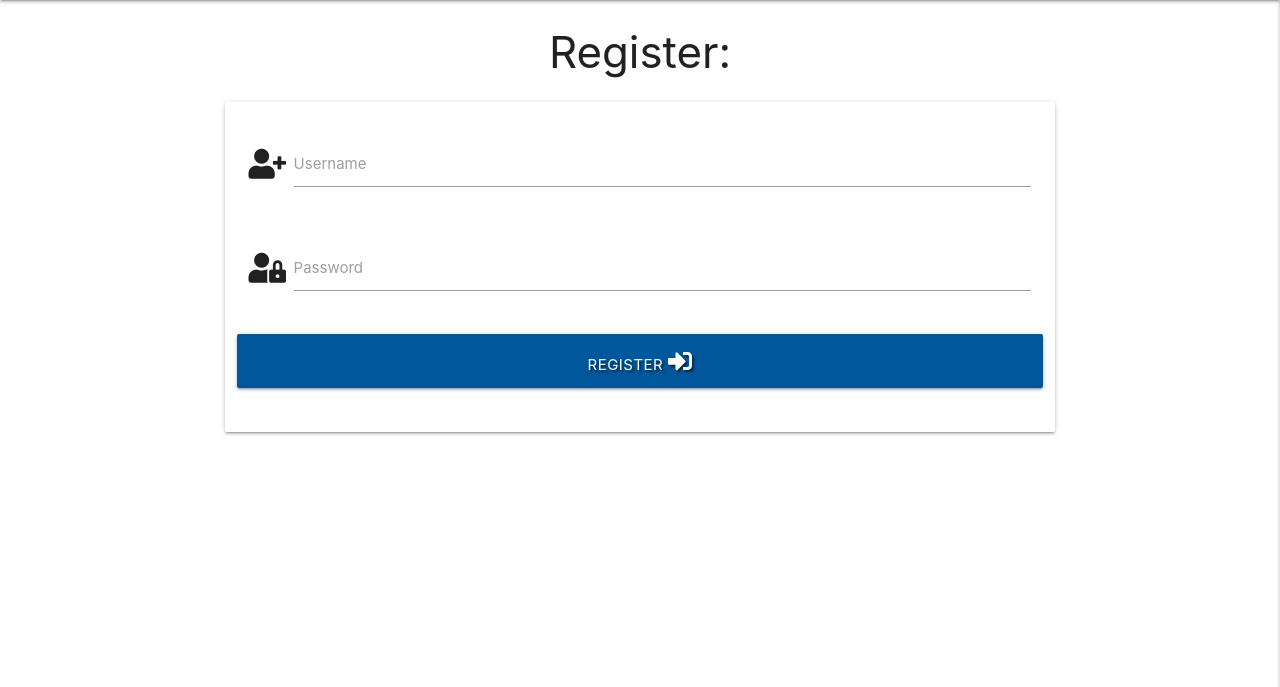
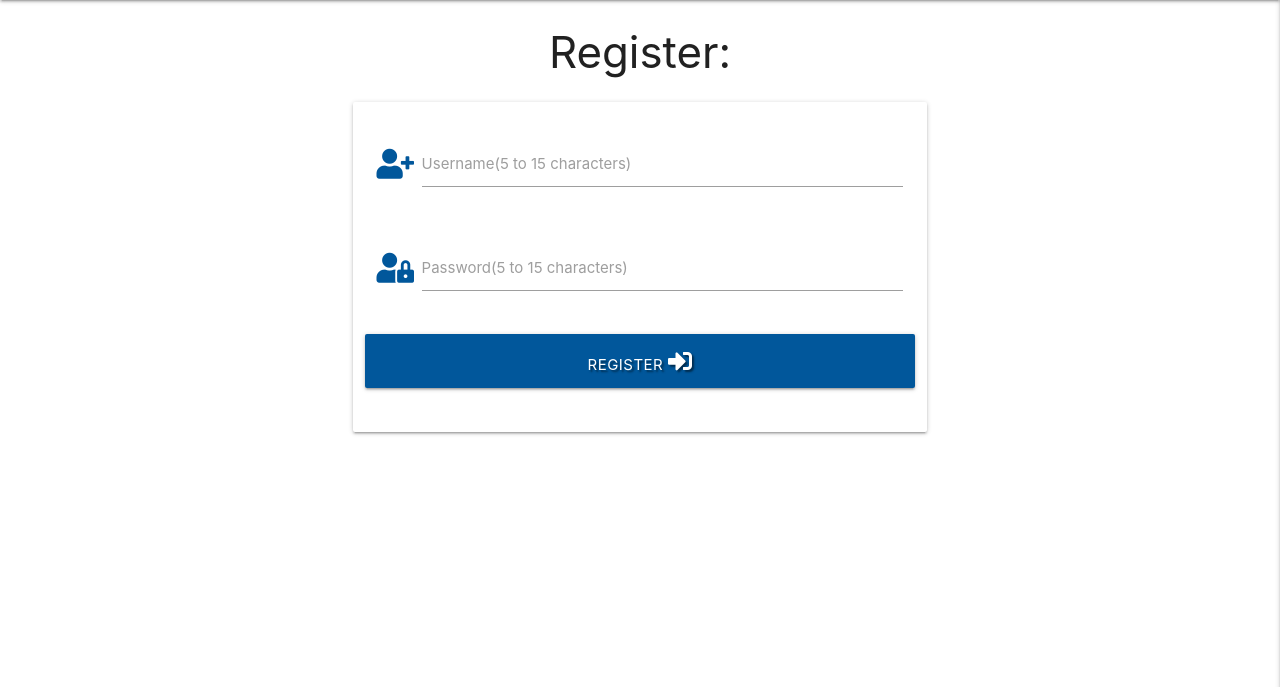
Before and after one commit to Vlad-404/practice_task_manager, a Flask app: page /register in a window 1280 px wide. Shown: the part 64-751 px from the top of the page. Run offline with Flask 2, Linux system fonts and the light colour scheme; some libraries are stand-ins or nearby versions.

Commit message:
Added register functionality

```diff
--- a/app.py
+++ b/app.py
@@ -27,8 +27,26 @@ def get_tasks():
     return render_template("tasks.html", tasks=tasks)
 
 
-@app.route("/register", methods=["GET","POST"])
+@app.route("/register", methods=["GET", "POST"])
 def register():
+    if request.method == "POST":
+        # check if the user name already exists in db
+        existing_user = mongo.db.users.find_one(
+            {"username": request.form.get("username").lower()})
+
+        if existing_user:
+            flash("Username already exists")
+            return redirect(url_for("register"))
+
+        register = {
+            "username": request.form.get("username").lower(),
+            "password": generate_password_hash(request.form.get("password"))
+        }
+        mongo.db.users.insert_one(register)
+
+        # put the new user into 'session' cookie
+        session["user"] = request.form.get("username").lower()
+        flash("Registration Successful!")
     return render_template("register.html")
 
 
--- a/static/css/style.css
+++ b/static/css/style.css
@@ -1,3 +1,7 @@
 .text-shadow {
     text-shadow: 2px 2px 2px rgba(0, 0, 0, 0.5);
 }
+
+.flashes h4 {
+    line-height: 2;
+}
--- a/templates/base.html
+++ b/templates/base.html
@@ -9,7 +9,7 @@
     <link rel="stylesheet" href="{{ url_for('static', filename='css/style.css') }}" type="text/css">
     {% block styles %}
     {% endblock %}
-    <title>Task manager</title>
+    <title>Task Manager</title>
 </head>
 
 <body>
@@ -46,8 +46,23 @@
 
     </header>
 
-    {% block content %}
-    {% endblock %}
+    <section>
+        <!-- flash messages -->
+        {% with messages = get_flashed_messages() %}
+            {% if messages %}
+                {% for message in messages %}
+                    <div class="row flashes">
+                        <h4 class="light-blue lighten-4 center-align">{{ message }}</h4>
+                    </div>
+                {% endfor %}
+            {% endif %}
+        {% endwith %}
+    </section>
+
+    <main class="container">
+        {% block content %}
+        {% endblock %}
+    </main>
 
     <script src="https://code.jquery.com/jquery-3.5.1.min.js" integrity="sha256-9/aliU8dGd2tb6OSsuzixeV4y/faTqgFtohetphbbj0=" crossorigin="anonymous"></script>
     <script src="https://cdnjs.cloudflare.com/ajax/libs/materialize/1.0.0/js/materialize.min.js"></script>
--- a/templates/register.html
+++ b/templates/register.html
@@ -9,17 +9,17 @@
         <!-- username -->
 			<div class="row">
 				<div class="input-field col s12">
-					<i class="fas fa-user-plus prefix text-darken-4"></i>
-					<input id="username" name="username" type="text" class="validate">
-					<label for="username">Username</label>
+					<i class="fas fa-user-plus prefix light-blue-text text-darken-4"></i>
+					<input id="username" name="username" type="text" minlength="5" maxlength="15" pattern="^[a-zA-Z0-9]{5,16}$" class="validate" required>
+					<label for="username">Username(5 to 15 characters)</label>
 				</div>
 			</div>
         <!-- Password -->
 			<div class="row">
 				<div class="input-field col s12">
-                    <i class="fas fa-user-lock prefix text-darken-4"></i>
-					<input id="password" name="password" type="password" class="validate">
-					<label for="password">Password</label>
+                    <i class="fas fa-user-lock prefix light-blue-text text-darken-4"></i>
+					<input id="password" name="password" type="password" minlength="5" maxlength="15" pattern="^[a-zA-Z0-9]{5,16}$" class="validate" required>
+					<label for="password">Password(5 to 15 characters)</label>
 				</div>
 			</div>
         <!-- Register -->
```
